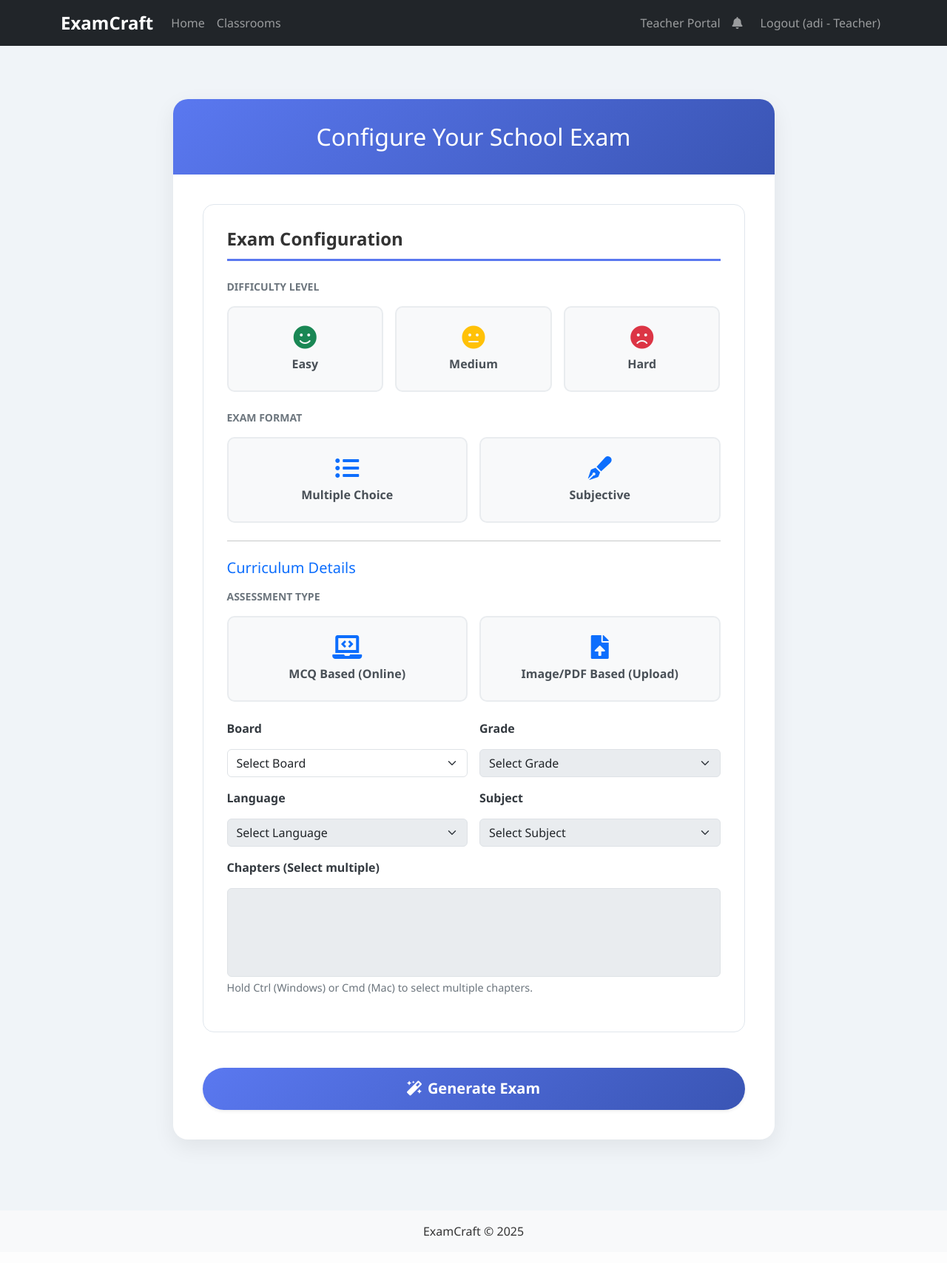
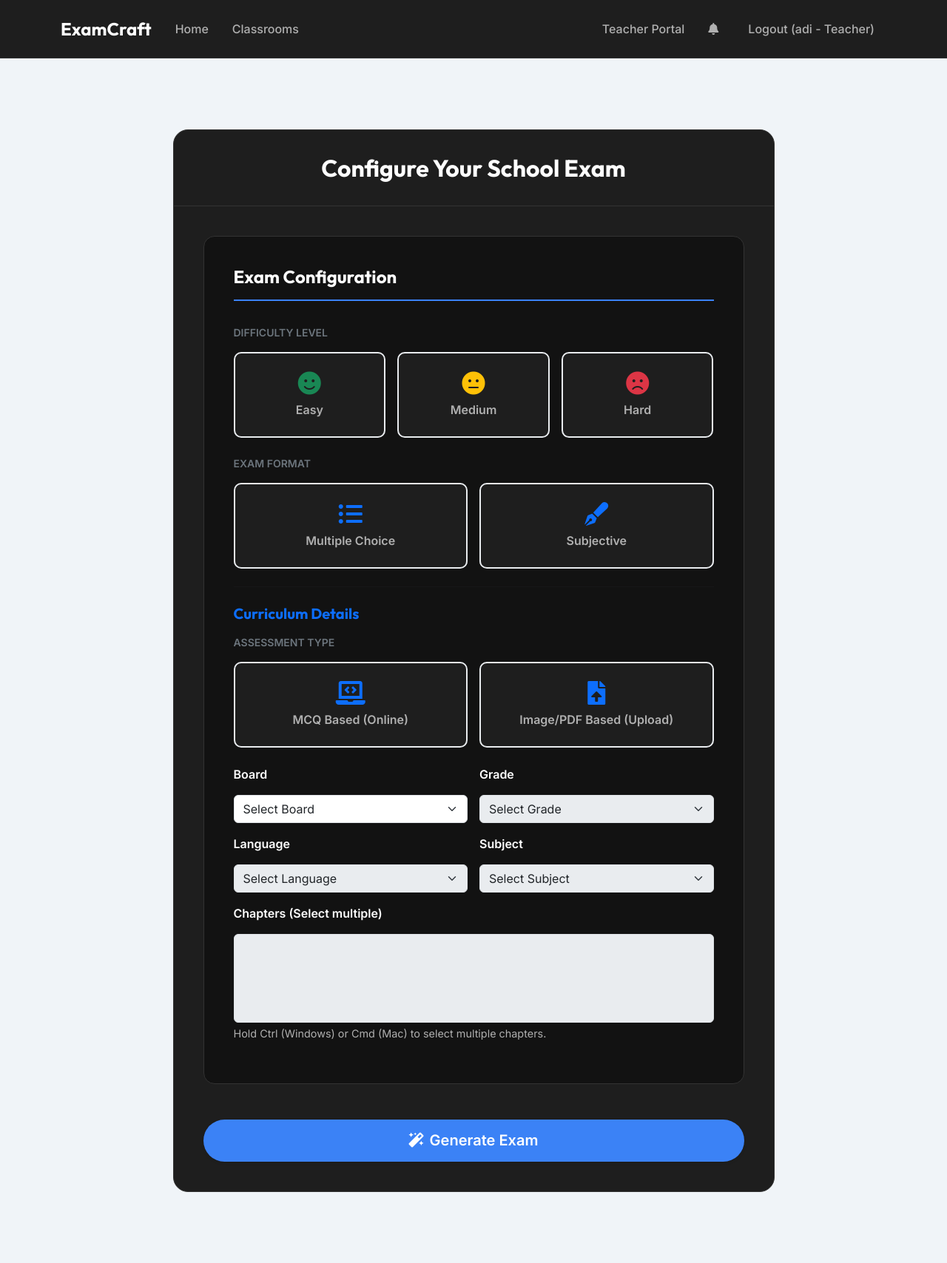
Before and after one commit to adityasasidhar/quizproject, a Flask app: page /exam_selection/SCHOOL in a window 1280 px wide. Shown: the whole page at 74% size. Before the commit the page ends 1672 px from the top, so only its background shows below. Run offline with Flask 3, Linux system fonts and the light colour scheme; a user stored in the database is signed in; lists and menus that the app fills with data are empty.

Commit message:
chenged the ui

````diff
--- a/app.py
+++ b/app.py
@@ -14,6 +14,18 @@ from dotenv import load_dotenv
 from google import genai
 from src.generate_paper import generate_paper
 from src.utils import *
+from pydantic import BaseModel
+from typing import List
+
+class GradingResult(BaseModel):
+    question_number: int
+    extracted_answer: str
+    correct_answer: str
+    is_correct: bool
+    explanation: str
+
+class GradingResponse(BaseModel):
+    results: List[GradingResult]
 
 load_dotenv() # Load environment variables from .env file
 
@@ -448,20 +460,20 @@ def upload_answers():
                     }
                     contents.append(image_parts)
 
-                # Use a capable model
+                # Use a capable model with structured output
                 response = client.models.generate_content(
-                    model="gemini-1.5-flash",
+                    model="gemini-2.0-flash",
                     contents=contents,
+                    config={
+                        'response_mime_type': 'application/json',
+                        'response_schema': GradingResponse
+                    }
                 )
 
                 try:
-                    response_text = response.text
-                    if "```json" in response_text:
-                        json_content = response_text.split("```json")[1].split("```")[0].strip()
-                    else:
-                        json_content = response_text
-
-                    results = json.loads(json_content)
+                    # Parse the response using Pydantic
+                    grading_response = response.parsed
+                    results = [result.model_dump() for result in grading_response.results]
 
                     score = sum(1 for r in results if r.get('is_correct', False))
                     total = len(results)
--- a/static/css/style.css
+++ b/static/css/style.css
@@ -1,58 +1,162 @@
-/* General Body Styles */
+/* Global Styles */
+:root {
+    --bg-color: #121212;
+    --card-bg: #1e1e1e;
+    --text-primary: #ffffff;
+    --text-secondary: #b0b0b0;
+    --accent-color: #3b82f6;
+    /* Solid Blue */
+    --accent-hover: #2563eb;
+    --border-color: #333333;
+    --card-radius: 12px;
+    --btn-radius: 6px;
+    --font-heading: 'Outfit', sans-serif;
+    --font-body: 'Inter', sans-serif;
+}
+
 body {
-    font-family: 'Segoe UI', Tahoma, Geneva, Verdana, sans-serif;
-    background-color: #f0f4f8;
-    color: #333;
+    font-family: var(--font-body);
+    background-color: var(--bg-color);
+    color: var(--text-primary);
+    min-height: 100vh;
+}
+
+h1,
+h2,
+h3,
+h4,
+h5,
+h6,
+.navbar-brand {
+    font-family: var(--font-heading);
+    font-weight: 700;
+    color: var(--text-primary);
 }
 
 /* Navbar Styles */
-.navbar-dark .navbar-brand {
-    font-weight: 700;
-    font-size: 1.5rem;
+.navbar {
+    background-color: var(--card-bg) !important;
+    border-bottom: 1px solid var(--border-color);
+    padding: 1rem 0;
+    /* Added padding */
 }
 
-.navbar-dark .nav-link {
+.navbar-brand {
+    font-size: 1.5rem;
+    color: var(--text-primary) !important;
+}
+
+.nav-link {
+    color: var(--text-secondary) !important;
     font-weight: 500;
+    transition: color 0.2s ease;
+    padding: 0.5rem 1rem !important;
+    /* Increased link padding */
+}
+
+.nav-link:hover,
+.nav-link.active {
+    color: var(--text-primary) !important;
 }
 
 /* Card Styles */
 .card {
-    border: none;
-    border-radius: 15px;
-    box-shadow: 0 8px 16px rgba(0,0,0,0.07);
+    background-color: var(--card-bg);
+    border: 1px solid var(--border-color);
+    border-radius: var(--card-radius);
+    box-shadow: none;
+    /* Solid look, no shadow or minimal */
 }
 
 .card-header {
-    border-radius: 15px 15px 0 0;
+    background-color: transparent;
+    border-bottom: 1px solid var(--border-color);
     font-weight: 600;
+    padding: 1.5rem 2rem;
+    /* Increased padding */
+}
+
+.card-body {
+    padding: 2.5rem;
+    /* Increased padding */
+}
+
+.text-muted {
+    color: var(--text-secondary) !important;
 }
 
 /* Button Styles */
 .btn {
-    border-radius: 50px;
+    border-radius: var(--btn-radius);
+    padding: 0.6rem 1.2rem;
     font-weight: 600;
-    padding: 0.75rem 1.5rem;
-    transition: all 0.3s ease;
-}
-
-.btn:hover {
-    transform: translateY(-2px);
-    box-shadow: 0 4px 10px rgba(0,0,0,0.1);
+    transition: background-color 0.2s ease;
+    border: none;
 }
 
 .btn-primary {
-    background: linear-gradient(135deg, #5a78f0 0%, #3a55b4 100%);
-    border: none;
+    background-color: var(--accent-color);
+    color: white;
+}
+
+.btn-primary:hover {
+    background-color: var(--accent-hover);
+}
+
+.btn-secondary {
+    background-color: #333333;
+    color: var(--text-primary);
+}
+
+.btn-secondary:hover {
+    background-color: #444444;
 }
 
 /* Form Styles */
 .form-control {
-    border-radius: 12px;
-    padding: 0.85rem 1.25rem;
-    border: 1px solid #ced4da;
+    background-color: #2d2d2d;
+    border: 1px solid var(--border-color);
+    color: var(--text-primary);
+    border-radius: var(--btn-radius);
 }
 
 .form-control:focus {
-    border-color: #5a78f0;
-    box-shadow: 0 0 0 0.25rem rgba(90, 120, 240, 0.25);
+    background-color: #2d2d2d;
+    border-color: var(--accent-color);
+    color: var(--text-primary);
+    box-shadow: 0 0 0 2px rgba(59, 130, 246, 0.25);
 }
+
+.form-control::placeholder {
+    color: #6b7280;
+}
+
+/* Table Styles */
+.table {
+    color: var(--text-primary);
+    border-color: var(--border-color);
+}
+
+.table-hover tbody tr:hover {
+    color: var(--text-primary);
+    background-color: #2d2d2d;
+}
+
+/* Badge Styles */
+.badge {
+    padding: 0.5em 0.8em;
+    border-radius: 4px;
+    font-weight: 600;
+}
+
+/* Alerts */
+.alert {
+    border: none;
+    border-radius: var(--btn-radius);
+}
+
+/* Footer */
+footer {
+    border-top: 1px solid var(--border-color);
+    color: var(--text-secondary);
+}
--- a/templates/base.html
+++ b/templates/base.html
@@ -1,5 +1,6 @@
 <!DOCTYPE html>
 <html lang="en">
+
 <head>
     <meta charset="UTF-8">
     <meta name="viewport" content="width=device-width, initial-scale=1.0">
@@ -10,8 +11,28 @@
     <link rel="stylesheet" href="https://cdnjs.cloudflare.com/ajax/libs/font-awesome/5.15.4/css/all.min.css">
     <!-- Custom CSS -->
     <link rel="stylesheet" href="{{ url_for('static', filename='css/style.css') }}">
+    <!-- Google Fonts -->
+    <link rel="preconnect" href="https://fonts.googleapis.com">
+    <link rel="preconnect" href="https://fonts.gstatic.com" crossorigin>
+    <link
+        href="https://fonts.googleapis.com/css2?family=Outfit:wght@300;400;500;600;700&family=Inter:wght@300;400;500;600&display=swap"
+        rel="stylesheet">
+    <!-- MathJax -->
+    <script>
+        window.MathJax = {
+            tex: {
+                inlineMath: [['$', '$'], ['\\(', '\\)']],
+                displayMath: [['$$', '$$'], ['\\[', '\\]']]
+            },
+            svg: {
+                fontCache: 'global'
+            }
+        };
+    </script>
+    <script id="MathJax-script" async src="https://cdn.jsdelivr.net/npm/mathjax@3/es5/tex-mml-chtml.js"></script>
     {% block head %}{% endblock %}
 </head>
+
 <body>
     <nav class="navbar navbar-expand-lg navbar-dark bg-dark">
         <div class="container">
@@ -40,15 +61,19 @@
                     </li>
                     {% endif %}
                     <li class="nav-item">
-                        <a class="nav-link position-relative" href="{{ url_for('notifications_page') }}" title="Notifications">
+                        <a class="nav-link position-relative" href="{{ url_for('notifications_page') }}"
+                            title="Notifications">
                             <i class="fas fa-bell"></i>
                             {% if unread_notifications and unread_notifications > 0 %}
-                            <span class="position-absolute top-0 start-100 translate-middle badge rounded-pill bg-danger">{{ unread_notifications }}</span>
+                            <span
+                                class="position-absolute top-0 start-100 translate-middle badge rounded-pill bg-danger">{{
+                                unread_notifications }}</span>
                             {% endif %}
                         </a>
                     </li>
                     <li class="nav-item ms-2">
-                        <a class="nav-link" href="{{ url_for('logout') }}">Logout ({{ session.username }}{% if session.role %} - {{ session.role|capitalize }}{% endif %})</a>
+                        <a class="nav-link" href="{{ url_for('logout') }}">Logout ({{ session.username }}{% if
+                            session.role %} - {{ session.role|capitalize }}{% endif %})</a>
                     </li>
                     {% else %}
                     <li class="nav-item">
@@ -69,7 +94,7 @@
         </div>
     </nav>
 
-    <div class="container mt-4">
+    <div class="container py-5">
         {% with messages = get_flashed_messages(with_categories=true) %}
         {% if messages %}
         {% for category, message in messages %}
@@ -82,11 +107,7 @@
         {% block content %}{% endblock %}
     </div>
 
-    <footer class="mt-5 py-3 bg-light text-center">
-        <div class="container">
-            <p class="mb-0">ExamCraft &copy; 2025</p>
-        </div>
-    </footer>
+
 
     <!-- Bootstrap JS -->
     <script src="https://cdn.jsdelivr.net/npm/bootstrap@5.3.0-alpha1/dist/js/bootstrap.bundle.min.js"></script>
@@ -94,4 +115,5 @@
     <script src="{{ url_for('static', filename='js/script.js') }}"></script>
     {% block scripts %}{% endblock %}
 </body>
+
 </html>
--- a/templates/classrooms.html
+++ b/templates/classrooms.html
@@ -5,12 +5,13 @@
 {% block content %}
 <h2 class="mb-4">My Classrooms</h2>
 
-<div class="row g-4">
+<div class="row g-5">
   <div class="col-md-8">
     {% if classes %}
     <div class="list-group">
       {% for c in classes %}
-          <a class="list-group-item list-group-item-action d-flex justify-content-between align-items-center" href="{{ url_for('classroom_view', class_id=c.id) }}">
+      <a class="list-group-item list-group-item-action d-flex justify-content-between align-items-center"
+        href="{{ url_for('classroom_view', class_id=c.id) }}">
         <div>
           <div class="fw-bold">{{ c.name }}</div>
           <small class="text-muted">Created {{ c.created_at.strftime('%Y-%m-%d %H:%M') }}</small>
--- a/templates/exam_selection.html
+++ b/templates/exam_selection.html
@@ -12,14 +12,16 @@
     .card {
         border: none;
         border-radius: 20px;
-        box-shadow: 0 10px 30px rgba(0, 0, 0, 0.07);
+        box-shadow: none;
         overflow: hidden;
+        background-color: var(--card-bg);
+        border: 1px solid var(--border-color);
     }
 
     .card-header {
-        background: linear-gradient(135deg, #5a78f0 0%, #3a55b4 100%);
-        color: white;
-        border-bottom: none;
+        background-color: transparent;
+        color: var(--text-primary);
+        border-bottom: 1px solid var(--border-color);
         padding: 2rem;
         border-radius: 20px 20px 0 0;
     }
@@ -29,31 +31,32 @@
     }
 
     .form-section {
-        background-color: #ffffff;
+        background-color: var(--bg-color);
+        /* Darker background for section */
         border-radius: 15px;
-        padding: 2rem;
-        margin-bottom: 2rem;
-        border: 1px solid #e0e6ed;
+        padding: 2.5rem;
+        margin-bottom: 2.5rem;
+        border: 1px solid var(--border-color);
     }
 
     .form-section h4 {
-        margin-bottom: 1.5rem;
-        color: #333;
+        margin-bottom: 2rem;
+        color: var(--text-primary);
         font-weight: 700;
-        border-bottom: 3px solid #5a78f0;
-        padding-bottom: 0.75rem;
+        border-bottom: 2px solid var(--accent-color);
+        padding-bottom: 1rem;
     }
 
     .selection-box-container {
         display: flex;
         flex-wrap: wrap;
-        gap: 1rem;
+        gap: 1.5rem;
     }
 
     .selection-box {
         flex: 1 1 130px;
-        background-color: #f8f9fa;
-        border: 2px solid #e0e6ed;
+        background-color: var(--card-bg);
+        border: 1px solid var(--border-color);
         border-radius: 12px;
         padding: 1.25rem 1rem;
         text-align: center;
@@ -61,21 +64,22 @@
         transition: all 0.3s ease;
         position: relative;
         font-weight: 600;
-        color: #495057;
+        color: var(--text-secondary);
     }
 
     .selection-box:hover {
         transform: translateY(-4px);
-        box-shadow: 0 6px 12px rgba(0, 0, 0, 0.08);
+        border-color: var(--accent-color);
+        color: var(--text-primary);
     }
 
     .selection-box.selected {
-        background-color: #5a78f0;
+        background-color: var(--accent-color);
         color: white;
-        border-color: #5a78f0;
+        border-color: var(--accent-color);
         font-weight: 700;
         transform: translateY(-2px);
-        box-shadow: 0 4px 10px rgba(90, 120, 240, 0.4);
+        box-shadow: 0 4px 10px rgba(59, 130, 246, 0.4);
     }
 
     .selection-box input[type="radio"] {
@@ -83,29 +87,30 @@
     }
 
     .btn-primary {
-        background: linear-gradient(135deg, #5a78f0 0%, #3a55b4 100%);
+        background-color: var(--accent-color);
         border: none;
         border-radius: 50px;
         padding: 0.85rem 2rem;
         font-weight: 700;
         transition: all 0.3s ease;
-        box-shadow: 0 4px 15px rgba(90, 120, 240, 0.3);
     }
 
     .btn-primary:hover {
         transform: translateY(-3px);
-        box-shadow: 0 6px 20px rgba(90, 120, 240, 0.5);
+        background-color: var(--accent-hover);
     }
 
     .btn-secondary {
         border-radius: 50px;
         padding: 0.85rem 2rem;
         font-weight: 600;
+        background-color: #333;
+        color: white;
     }
 
     .form-label {
         font-weight: 600;
-        color: #343a40;
+        color: var(--text-primary);
         margin-bottom: 1rem;
         display: block;
     }
@@ -113,12 +118,14 @@
     .form-control {
         border-radius: 12px;
         padding: 0.85rem 1.25rem;
-        border: 1px solid #ced4da;
+        border: 1px solid var(--border-color);
+        background-color: #2d2d2d;
+        color: var(--text-primary);
     }
 
     .form-text {
         font-size: 0.9rem;
-        color: #6c757d;
+        color: var(--text-secondary);
     }
 </style>
 {% endblock %}
--- a/templates/offline_exam.html
+++ b/templates/offline_exam.html
@@ -6,7 +6,7 @@
 <div class="row justify-content-center">
     <div class="col-md-8">
         <div class="card">
-            <div class="card-header bg-primary text-white">
+            <div class="card-header">
                 <h2 class="text-center mb-0">Offline Exam</h2>
             </div>
             <div class="card-body">
@@ -34,7 +34,7 @@
                 </div>
 
                 <div class="card mb-4">
-                    <div class="card-header bg-light">
+                    <div class="card-header">
                         <h4 class="mb-0">Exam Preview</h4>
                     </div>
                     <div class="card-body">
@@ -85,7 +85,7 @@
                 </div>
 
                 <div class="card">
-                    <div class="card-header bg-light">
+                    <div class="card-header">
                         <h4 class="mb-0">Ready to Submit Your Answers?</h4>
                     </div>
                     <div class="card-body">
--- a/templates/student_portal.html
+++ b/templates/student_portal.html
@@ -6,13 +6,14 @@
 <h2 class="mb-3">Student Portal</h2>
 <p class="text-muted">Access your classes, join new ones, and take assigned tests.</p>
 
-<div class="row g-4">
+<div class="row g-5">
   <div class="col-md-8">
     <h5>Your Classrooms</h5>
     {% if classes %}
     <div class="list-group">
       {% for c in classes %}
-          <a class="list-group-item list-group-item-action d-flex justify-content-between align-items-center" href="{{ url_for('classroom_view', class_id=c.id) }}">
+      <a class="list-group-item list-group-item-action d-flex justify-content-between align-items-center"
+        href="{{ url_for('classroom_view', class_id=c.id) }}">
         <div>
           <div class="fw-bold">{{ c.name }}</div>
           <small class="text-muted">Created {{ c.created_at.strftime('%Y-%m-%d %H:%M') }}</small>
--- a/templates/teacher_portal.html
+++ b/templates/teacher_portal.html
@@ -6,7 +6,7 @@
 <h2 class="mb-3">Teacher Portal</h2>
 <p class="text-muted">Coordinate your classes: create classrooms, share materials, and assign tests.</p>
 
-<div class="row g-4">
+<div class="row g-5">
   <div class="col-md-8">
     <div class="d-flex justify-content-between align-items-center mb-2">
       <h5 class="mb-0">Your Classrooms (Owner/Teacher)</h5>
@@ -15,7 +15,8 @@
     {% if classes %}
     <div class="list-group">
       {% for c in classes %}
-          <a class="list-group-item list-group-item-action d-flex justify-content-between align-items-center" href="{{ url_for('classroom_view', class_id=c.id) }}">
+      <a class="list-group-item list-group-item-action d-flex justify-content-between align-items-center"
+        href="{{ url_for('classroom_view', class_id=c.id) }}">
         <div>
           <div class="fw-bold">{{ c.name }}</div>
           <small class="text-muted">Created {{ c.created_at.strftime('%Y-%m-%d %H:%M') }}</small>
````
Also changed, not shown: templates/index.html (+44 -34 lines), templates/login.html (+23 -4 lines), templates/online_exam.html (+47 -22 lines), templates/results.html (+42 -22 lines), templates/signup.html (+23 -4 lines), templates/student_report.html (+31 -7 lines), templates/upload_answers.html (+5 -4 lines). Lines whose indentation alone changed are shown as unchanged.
